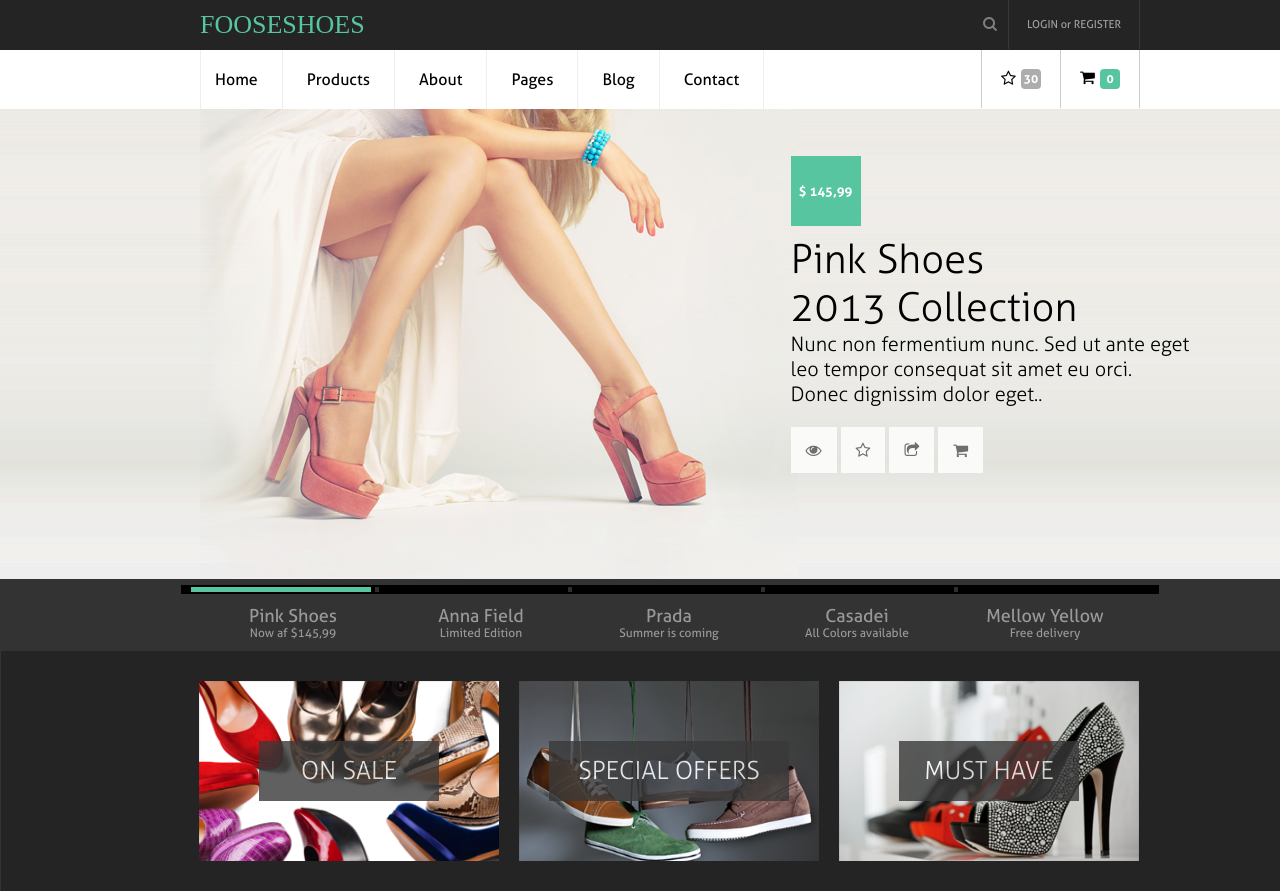
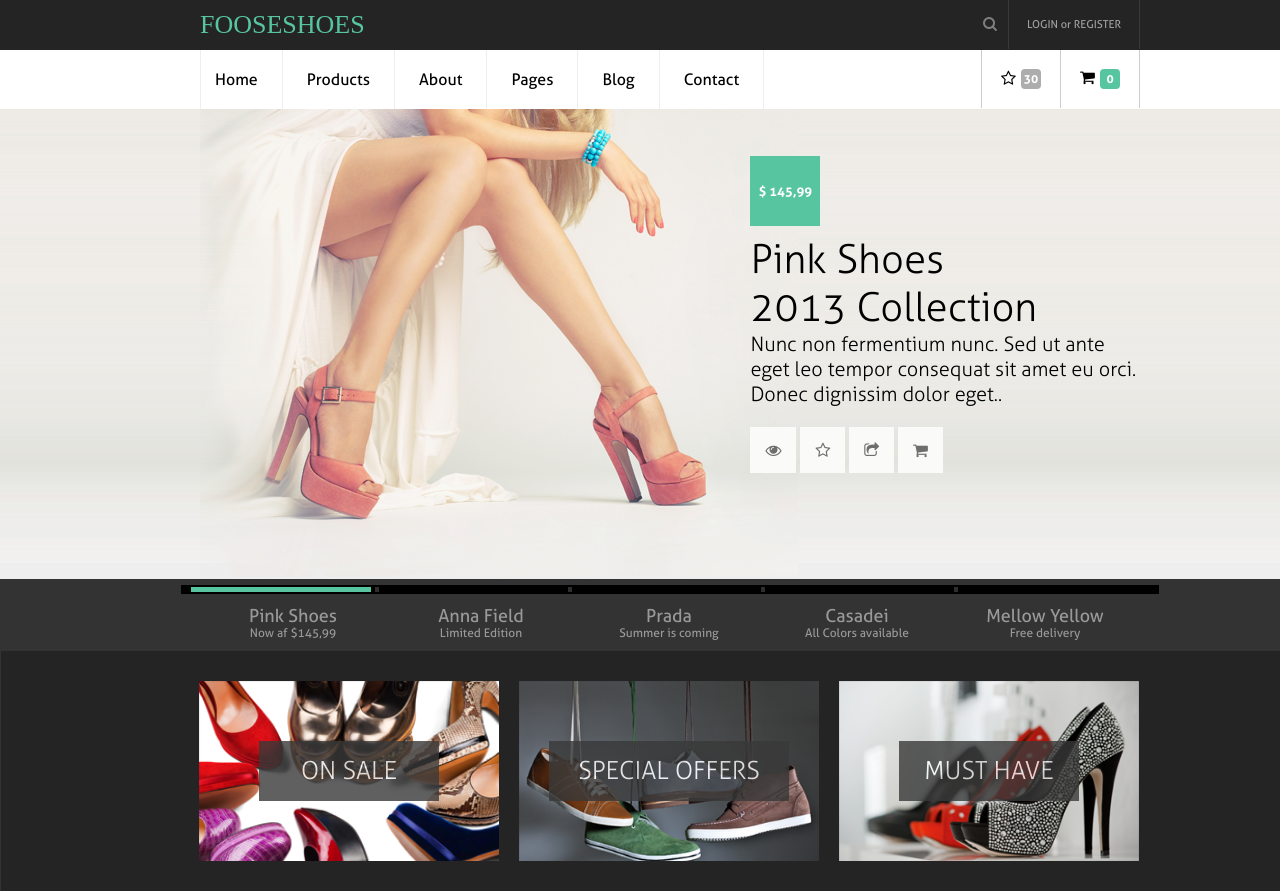
Before and after one commit to Chyi341152/10perCP, a plain HTML site: page index.html in a window 1280 px wide. Shown: the top 891 px of the page. Drawn offline with Linux system fonts and the light colour scheme; a web font is replaced by a local one.

Commit message:
second commit

```diff
--- a/css/index.css
+++ b/css/index.css
@@ -254,12 +254,12 @@ header{
 #girlsText{
 	position: absolute;
 	top: 10%;
-	left: 59%;
-	width: 400px;
+	left: 56%;
+	width: 390px;
 }
 
 #girlsText p:nth-child(2){
-	margin-top: 10px;
+	margin-top: 10px ;
 }
 
 #shoeImg{
```
